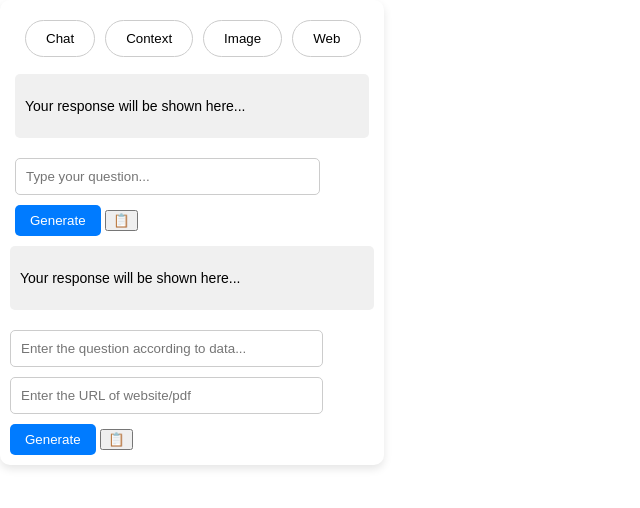
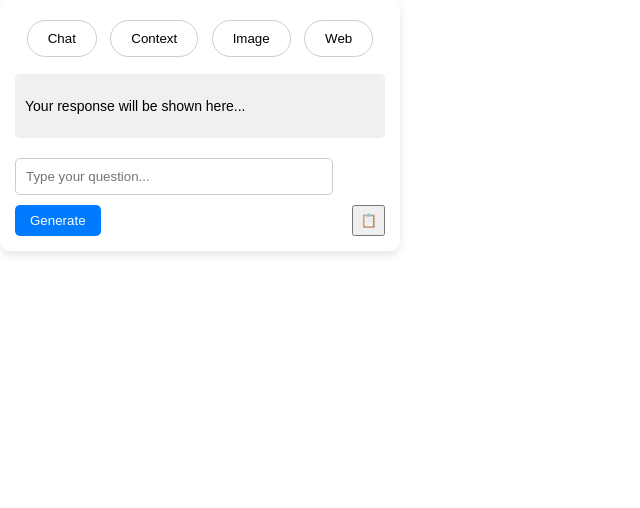
Before and after one commit to UtkarshShah0/Mindflow_Chrome_Extension, a browser extension: page index.html in a window 1280 px wide. Shown: the whole page, without its empty margins (0-640 px from the left). Drawn offline with Linux system fonts and the light colour scheme.

Commit message:
Update style.css

```diff
--- a/style.css
+++ b/style.css
@@ -28,7 +28,7 @@ html, body {
 
 
 #chatbot-container {
-    min-width: 300px;
+    min-width: 400px;
     max-width: 1000px;
     border-radius: 20px;
     border: 1cm;
@@ -62,6 +62,10 @@ html, body {
     display: none;
 }
 
+#web-section{
+  display: none;
+}
+
 .question {
     width: 80%;
     padding: 10px;
@@ -69,6 +73,16 @@ html, body {
     border: 1px solid #ccc;
     border-radius: 5px;
     font-family: Arial, sans-serif;
+}
+
+.button-holder{
+    display: flex;
+    justify-content: space-between;
+    /* background: #fbb300; */
+}
+
+.copy{
+  margin-top: 10px;
 }
 
 
```
